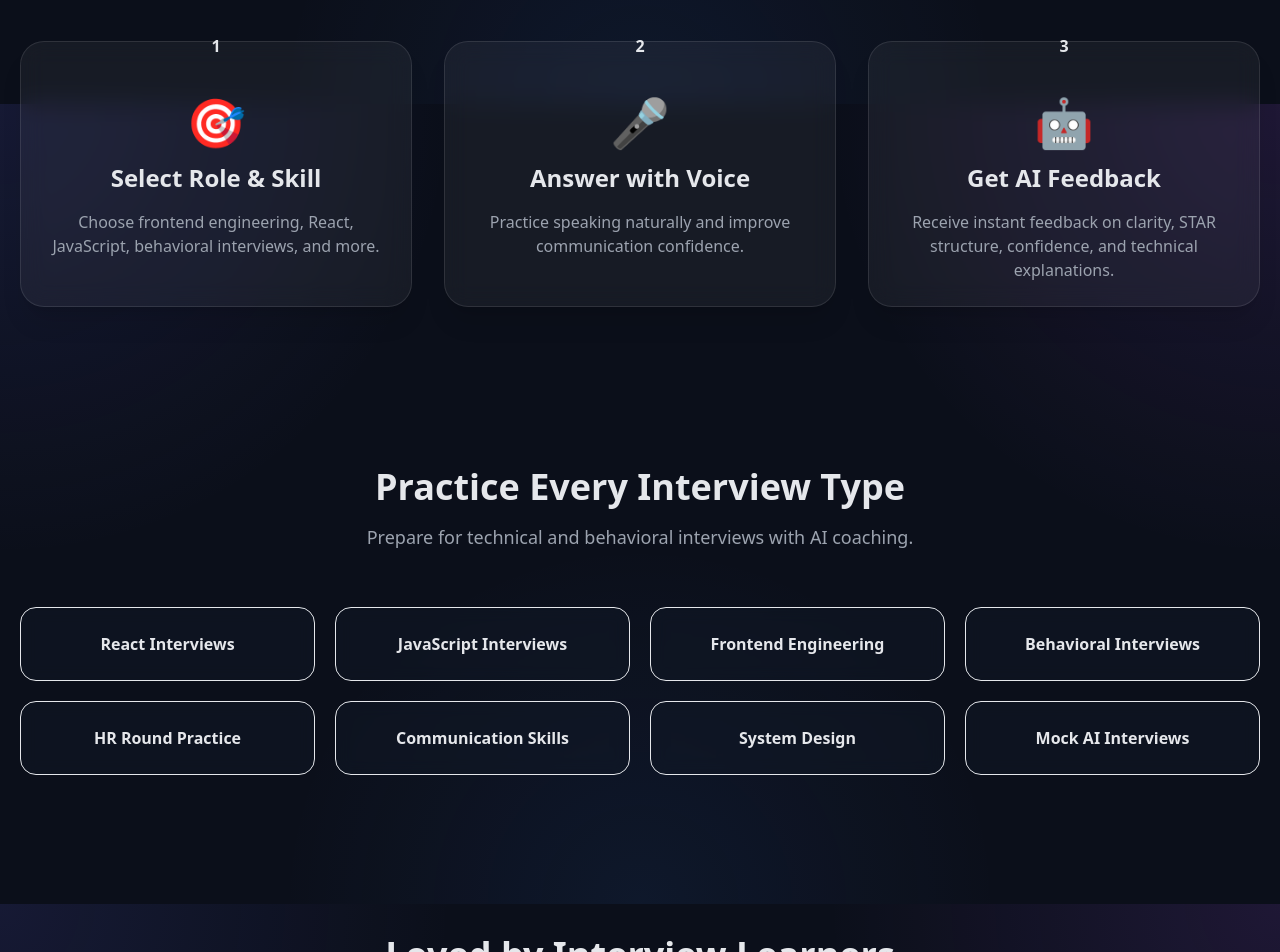
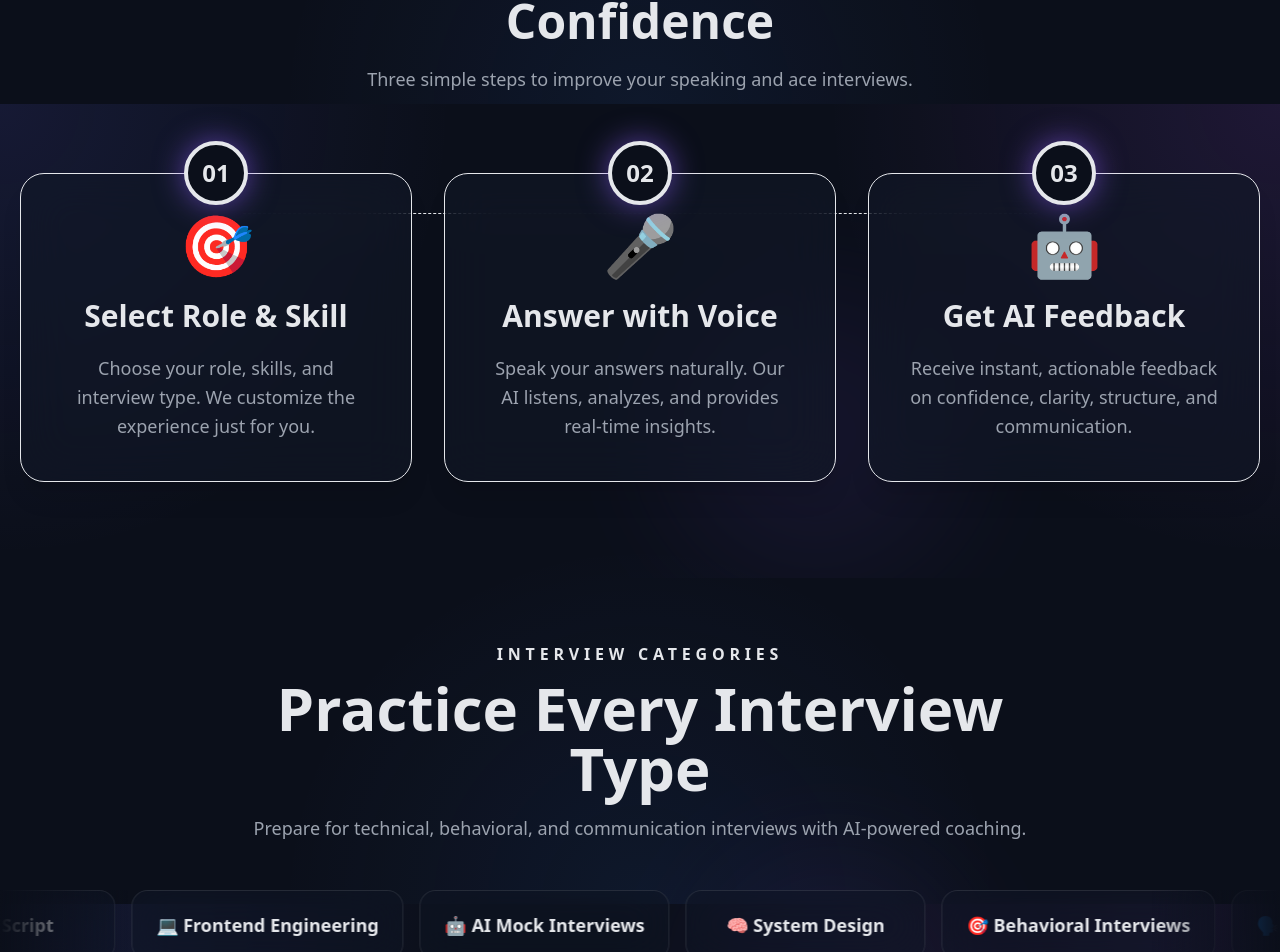
Before and after one commit to sreekanthm138/speakai, a React (Vite) app: page / in a window 1280 px wide. Shown: the part 1496-2448 px from the top of the page. Built offline with nearby package versions, Linux system fonts and the light colour scheme; no server answers.

Commit message:
fixed login issue

```diff
--- a/src/components/Header.jsx
+++ b/src/components/Header.jsx
@@ -141,7 +141,7 @@ export default function Header() {
                 <div className="absolute right-0 mt-4 w-64 rounded-2xl border border-white/10 bg-[#0f172a]/95 p-3 shadow-2xl ring-1 ring-white/10 backdrop-blur z-50">
                   {/* User Info */}
                   <div className="border-b border-white/10 px-4 py-3">
-                    <p className="font-semibold text-white">{userData.email}</p>
+                    <p className="text-sm text-white break-words">{userData.email}</p>
 
                     <p className="mt-1 text-sm text-gray-400">
                       SpeakAI Premium User
--- a/src/pages/Home.jsx
+++ b/src/pages/Home.jsx
@@ -199,110 +199,254 @@ export default function Home() {
 
         {/* How It Works */}
         <motion.section
-          className="container-p py-20"
+          className="relative py-24 overflow-hidden"
           initial={{ opacity: 0, y: 30 }}
           whileInView={{ opacity: 1, y: 0 }}
           transition={{ duration: 0.6 }}
           viewport={{ once: true }}
         >
+          {/* Background Glow */}
+          <div className="absolute inset-0 -z-10 opacity-40">
+            <div className="absolute top-0 left-1/4 w-72 h-72 bg-primary/20 blur-3xl rounded-full" />
+            <div className="absolute bottom-0 right-1/4 w-72 h-72 bg-violet-500/20 blur-3xl rounded-full" />
+          </div>
+
+          <div className="container-p max-w-7xl mx-auto">
+            {/* Heading */}
             <div className="text-center max-w-3xl mx-auto">
-            <h2 className="text-4xl font-bold">How SpeakAI Works</h2>
+              <p className="text-primary font-semibold tracking-widest uppercase mb-4">
+                How It Works
+              </p>
 
-            <p className="text-muted mt-4 text-lg">
-              Practice interviews in a realistic AI-powered environment.
+              <h2 className="text-4xl md:text-5xl font-bold leading-tight">
+                Your Path to Interview Confidence
+              </h2>
+
+              <p className="text-muted mt-5 text-lg">
+                Three simple steps to improve your speaking and ace interviews.
               </p>
             </div>
 
-          <div className="grid md:grid-cols-3 gap-8 mt-16">
-            <div className="relative card text-center">
-              <div className="absolute -top-4 left-1/2 -translate-x-1/2 h-10 w-10 rounded-full bg-primary flex items-center justify-center font-bold">
-                1
+            {/* Steps */}
+            <div className="relative grid md:grid-cols-3 gap-8 mt-20">
+              {/* Line Connector */}
+              <div className="hidden md:block absolute top-10 left-[18%] right-[18%] border-t border-dashed border-primary/40" />
+
+              {/* STEP 1 */}
+              <div className="relative">
+                {/* Number */}
+                <div className="absolute -top-8 left-1/2 -translate-x-1/2 z-10">
+                  <div className="h-16 w-16 rounded-full border-4 border-primary/40 bg-background shadow-[0_0_30px_rgba(139,92,246,0.6)] flex items-center justify-center">
+                    <span className="text-2xl font-bold text-primary">01</span>
+                  </div>
                 </div>
 
-              <div className="pt-8">
-                <div className="text-5xl mb-4">🎯</div>
+                <div className="rounded-3xl border border-primary/20 bg-card/60 backdrop-blur-xl p-10 text-center hover:-translate-y-2 transition duration-300 shadow-xl">
+                  <div className="text-6xl mb-6">🎯</div>
 
-                <h3 className="text-2xl font-bold">Select Role & Skill</h3>
+                  <h3 className="text-3xl font-bold">Select Role & Skill</h3>
 
-                <p className="text-muted mt-4">
-                  Choose frontend engineering, React, JavaScript, behavioral
-                  interviews, and more.
+                  <p className="text-muted mt-5 leading-relaxed text-lg">
+                    Choose your role, skills, and interview type. We customize
+                    the experience just for you.
                   </p>
                 </div>
               </div>
 
-            <div className="relative card text-center">
-              <div className="absolute -top-4 left-1/2 -translate-x-1/2 h-10 w-10 rounded-full bg-primary flex items-center justify-center font-bold">
-                2
+              {/* STEP 2 */}
+              <div className="relative">
+                {/* Arrow */}
+                {/* <div className="hidden md:flex absolute -left-5 top-4 h-12 w-12 rounded-full bg-primary items-center justify-center shadow-lg">
+                  <span className="text-2xl text-white">→</span>
+                </div> */}
+
+                {/* Number */}
+                <div className="absolute -top-8 left-1/2 -translate-x-1/2 z-10">
+                  <div className="h-16 w-16 rounded-full border-4 border-primary/40 bg-background shadow-[0_0_30px_rgba(139,92,246,0.6)] flex items-center justify-center">
+                    <span className="text-2xl font-bold text-primary">02</span>
+                  </div>
                 </div>
 
-              <div className="pt-8">
-                <div className="text-5xl mb-4">🎤</div>
+                <div className="rounded-3xl border border-primary/20 bg-card/60 backdrop-blur-xl p-10 text-center hover:-translate-y-2 transition duration-300 shadow-xl">
+                  <div className="text-6xl mb-6">🎤</div>
 
-                <h3 className="text-2xl font-bold">Answer with Voice</h3>
+                  <h3 className="text-3xl font-bold">Answer with Voice</h3>
 
-                <p className="text-muted mt-4">
-                  Practice speaking naturally and improve communication
-                  confidence.
+                  <p className="text-muted mt-5 leading-relaxed text-lg">
+                    Speak your answers naturally. Our AI listens, analyzes, and
+                    provides real-time insights.
                   </p>
                 </div>
               </div>
 
-            <div className="relative card text-center">
-              <div className="absolute -top-4 left-1/2 -translate-x-1/2 h-10 w-10 rounded-full bg-primary flex items-center justify-center font-bold">
-                3
+              {/* STEP 3 */}
+              <div className="relative">
+                {/* Arrow */}
+                {/* <div className="hidden md:flex absolute -left-5 top-4 h-12 w-12 rounded-full bg-primary items-center justify-center shadow-lg">
+                  <span className="text-2xl text-white">→</span>
+                </div> */}
+
+                {/* Number */}
+                <div className="absolute -top-8 left-1/2 -translate-x-1/2 z-10">
+                  <div className="h-16 w-16 rounded-full border-4 border-primary/40 bg-background shadow-[0_0_30px_rgba(139,92,246,0.6)] flex items-center justify-center">
+                    <span className="text-2xl font-bold text-primary">03</span>
+                  </div>
                 </div>
 
-              <div className="pt-8">
-                <div className="text-5xl mb-4">🤖</div>
+                <div className="rounded-3xl border border-primary/20 bg-card/60 backdrop-blur-xl p-10 text-center hover:-translate-y-2 transition duration-300 shadow-xl">
+                  <div className="text-6xl mb-6">🤖</div>
 
-                <h3 className="text-2xl font-bold">Get AI Feedback</h3>
+                  <h3 className="text-3xl font-bold">Get AI Feedback</h3>
 
-                <p className="text-muted mt-4">
-                  Receive instant feedback on clarity, STAR structure,
-                  confidence, and technical explanations.
+                  <p className="text-muted mt-5 leading-relaxed text-lg">
+                    Receive instant, actionable feedback on confidence, clarity,
+                    structure, and communication.
                   </p>
+                </div>
               </div>
             </div>
           </div>
         </motion.section>
 
         {/* Add Interview Categories Section */}
+        {/* Interview Categories */}
         <motion.section
-          className="container-p py-20"
+          className="relative py-16 overflow-hidden"
           initial={{ opacity: 0, y: 30 }}
           whileInView={{ opacity: 1, y: 0 }}
           transition={{ duration: 0.6 }}
           viewport={{ once: true }}
         >
-          <div className="text-center max-w-3xl mx-auto">
-            <h2 className="text-4xl font-bold">
+          {/* Background Glow */}
+          <div className="absolute inset-0 -z-10 opacity-40">
+            <div className="absolute top-0 left-1/4 w-64 h-64 bg-primary/20 blur-3xl rounded-full" />
+            <div className="absolute bottom-0 right-1/4 w-64 h-64 bg-violet-500/20 blur-3xl rounded-full" />
+          </div>
+
+          <div className="w-full">
+            {/* Heading */}
+            <div className="text-center max-w-4xl mx-auto px-6">
+              <p className="text-primary font-semibold tracking-[0.3em] uppercase mb-3">
+                Interview Categories
+              </p>
+
+              <h2 className="text-4xl md:text-6xl font-bold leading-tight">
                 Practice Every Interview Type
               </h2>
 
               <p className="text-muted mt-4 text-lg">
-              Prepare for technical and behavioral interviews with AI coaching.
+                Prepare for technical, behavioral, and communication interviews
+                with AI-powered coaching.
               </p>
             </div>
 
-          <div className="grid sm:grid-cols-2 lg:grid-cols-4 gap-5 mt-14">
+            {/* Row 1 */}
+            <div className="relative mt-12 overflow-hidden">
+              {/* Left Gradient */}
+              <div className="absolute left-0 top-0 bottom-0 w-32 z-10 bg-gradient-to-r from-background to-transparent" />
+
+              {/* Right Gradient */}
+              <div className="absolute right-0 top-0 bottom-0 w-32 z-10 bg-gradient-to-l from-background to-transparent" />
+
+              <motion.div
+                className="flex gap-4 w-max"
+                animate={{ x: ["0%", "-50%"] }}
+                transition={{
+                  repeat: Infinity,
+                  ease: "linear",
+                  duration: 45,
+                }}
+              >
                 {[
-              "React Interviews",
-              "JavaScript Interviews",
-              "Frontend Engineering",
-              "Behavioral Interviews",
-              "HR Round Practice",
-              "Communication Skills",
-              "System Design",
-              "Mock AI Interviews",
-            ].map((item) => (
+                  "⚛️ React Interviews",
+                  "🟨 JavaScript",
+                  "💻 Frontend Engineering",
+                  "🤖 AI Mock Interviews",
+                  "🧠 System Design",
+                  "🎯 Behavioral Interviews",
+                  "🗣️ Communication Skills",
+                  "📦 Redux",
+                  "🧩 DSA",
+                  "🔥 TypeScript",
+                ]
+                  .concat([
+                    "⚛️ React Interviews",
+                    "🟨 JavaScript",
+                    "💻 Frontend Engineering",
+                    "🤖 AI Mock Interviews",
+                    "🧠 System Design",
+                    "🎯 Behavioral Interviews",
+                    "🗣️ Communication Skills",
+                    "📦 Redux",
+                    "🧩 DSA",
+                    "🔥 TypeScript",
+                  ])
+                  .map((item, index) => (
                     <div
-                key={item}
-                className="rounded-2xl border bg-card/50 backdrop-blur p-6 text-center hover:-translate-y-1 transition"
+                      key={index}
+                      className="group min-w-[240px] rounded-2xl border border-white/10 bg-card/40 backdrop-blur-xl px-6 py-5 flex items-center justify-center text-center hover:border-primary/50 transition duration-300"
                     >
-                <h3 className="font-semibold">{item}</h3>
+                      <h3 className="text-lg font-semibold group-hover:text-primary transition">
+                        {item}
+                      </h3>
                     </div>
                   ))}
+              </motion.div>
+            </div>
+
+            {/* Row 2 */}
+            <div className="relative mt-4 overflow-hidden">
+              {/* Left Gradient */}
+              <div className="absolute left-0 top-0 bottom-0 w-32 z-10 bg-gradient-to-r from-background to-transparent" />
+
+              {/* Right Gradient */}
+              <div className="absolute right-0 top-0 bottom-0 w-32 z-10 bg-gradient-to-l from-background to-transparent" />
+
+              <motion.div
+                className="flex gap-4 w-max"
+                animate={{ x: ["-50%", "0%"] }}
+                transition={{
+                  repeat: Infinity,
+                  ease: "linear",
+                  duration: 55,
+                }}
+              >
+                {[
+                  "🎤 HR Round Practice",
+                  "🚀 Leadership Interviews",
+                  "📱 Mobile Development",
+                  "🌐 Web Development",
+                  "⚙️ Node.js",
+                  "🔷 Angular",
+                  "🧪 Coding Challenges",
+                  "📊 Product Interviews",
+                  "☁️ Cloud Fundamentals",
+                  "🧠 Problem Solving",
+                ]
+                  .concat([
+                    "🎤 HR Round Practice",
+                    "🚀 Leadership Interviews",
+                    "📱 Mobile Development",
+                    "🌐 Web Development",
+                    "⚙️ Node.js",
+                    "🔷 Angular",
+                    "🧪 Coding Challenges",
+                    "📊 Product Interviews",
+                    "☁️ Cloud Fundamentals",
+                    "🧠 Problem Solving",
+                  ])
+                  .map((item, index) => (
+                    <div
+                      key={index}
+                      className="group min-w-[240px] rounded-2xl border border-white/10 bg-card/40 backdrop-blur-xl px-6 py-5 flex items-center justify-center text-center hover:border-primary/50 transition duration-300"
+                    >
+                      <h3 className="text-lg font-semibold group-hover:text-primary transition">
+                        {item}
+                      </h3>
+                    </div>
+                  ))}
+              </motion.div>
+            </div>
           </div>
         </motion.section>
 
```
Also changed, not shown: src/auth/AuthContext.jsx (+9 -17 lines), src/auth/Signup.jsx (+17 -2 lines). Lines whose indentation alone changed are shown as unchanged.
